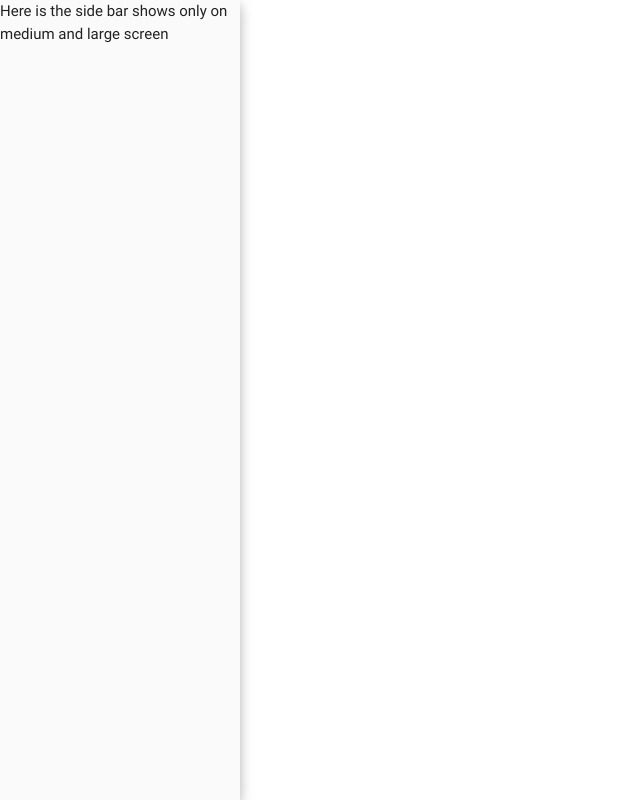
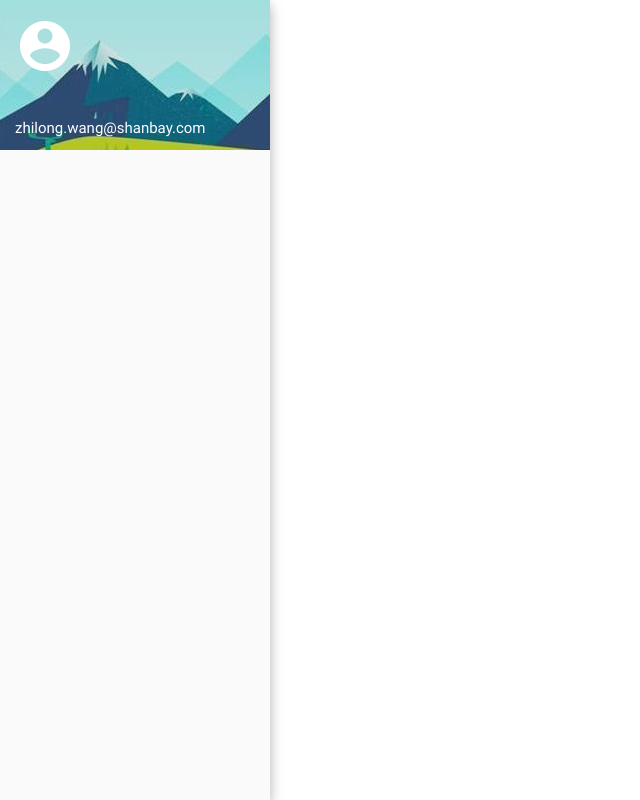
Before and after one commit to XX1019/MerklReport, a website: page index.html in a window 1280 px wide. Shown: the whole page, without its empty margins (0-640 px from the left). Drawn offline with Linux system fonts and the light colour scheme.

Commit message:
add normal side menu profile

```diff
--- a/css/main.css
+++ b/css/main.css
@@ -4,7 +4,23 @@ html, body {
 }
 .main-side-card {
 	position: fixed;
-	width: 240px;
+	width: 270px;
 	height: 100vh;
+	padding: 0;
+	margin: 0;
 	overflow: hidden;
 }
+.main-user-profile {
+	margin: 0;
+	padding-left: 15px;
+	height: 150px;
+	background-image: url(../img/profile_bg.png);
+}
+.main-user-profile-button {
+	top: 20px;
+	padding-left: 5px;
+	color: white;
+	display: block;
+	padding: 0;
+	text-transform: none;
+}
--- a/index.html
+++ b/index.html
@@ -27,16 +27,36 @@
 		</div>
 		<!--side bar shows only on medium and large screen-->
 		<div class="hide-on-small-and-down main-side-card z-depth-1-half grey lighten-5">
-			Here is the side bar shows only on medium and large screen
+			<div class="main-user-profile">
+				<i class="medium mdi-action-account-circle white-text "></i>
+				<div class="waves-effect waves-light  dropdown-button btn-flat main-user-profile-button" data-activates='dropdown1'>zhilong.wang@shanbay.com</div>
+			</div>
+			<!--others-->
 		</div>
 
+		<!-- Dropdown Structure -->
+		<ul id='dropdown1' class='dropdown-content'>
+			<li><a href="#!">view profile</a></li>
+			<li class="divider"></li>
+			<li><a href="#!">edit</a></li>
+			<li class="divider"></li>
+			<li><a href="#!">logout</a></li>
+		</ul>
 		<!--debug-->
 
 		<script type="text/javascript" src="bower_components/jquery/dist/jquery.min.js"></script>
 		<script type="text/javascript" src="bower_components/Materialize/dist/js/materialize.min.js"></script>
 		<script type="application/javascript">
-			$(document).ready(function(){
+			$(document).ready(function() {
 				$(".button-collapse").sideNav();
+				$('.dropdown-button').dropdown({
+					inDuration: 300,
+					outDuration: 225,
+					constrain_width: true, // Does not change width of dropdown to that of the activator
+					hover: false, // Activate on hover
+					gutter: 0, // Spacing from edge
+					belowOrigin: false // Displays dropdown below the button
+				});
 			});
 		</script>
 		<!--when release, change to CDN-->
```
Also changed, not shown: img/profile_bg.png (added).
